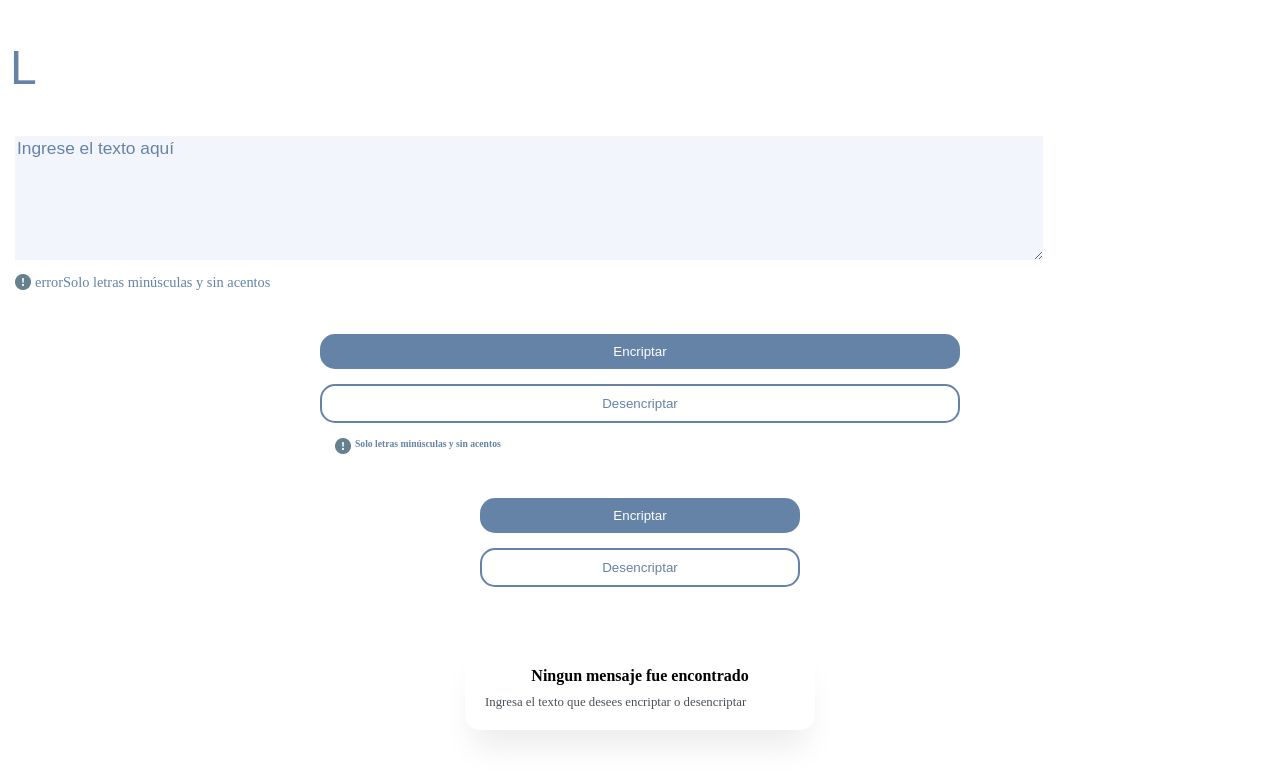
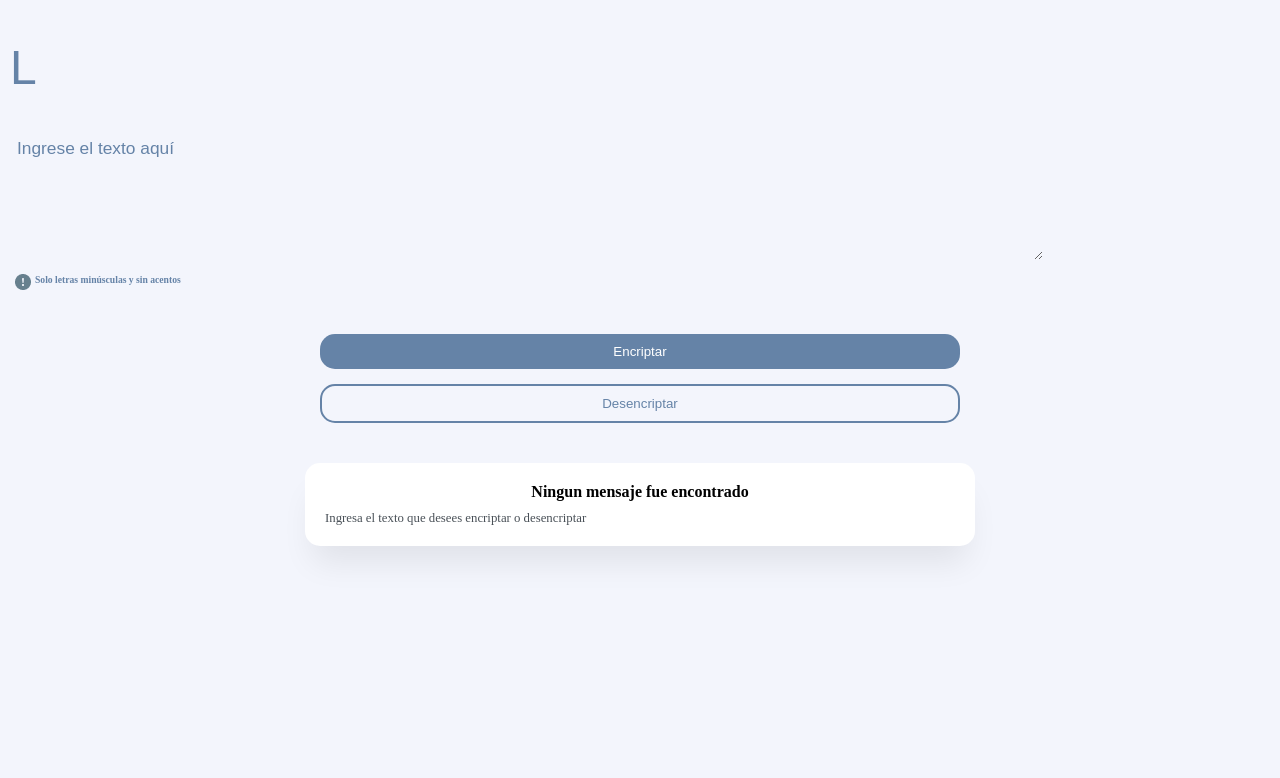
Before and after one commit to Leydisfh/Encriptador, a plain HTML site: page index.html in a window 1280 px wide. Drawn offline with Linux system fonts and the light colour scheme.

Commit message:
Corrigiendo errores del merge

```diff
--- a/index.html
+++ b/index.html
@@ -16,31 +16,20 @@
         <section class="encriptador">
             <div class="content">
                 <textarea name="" class="texto" cols="20" rows="8" placeholder="Ingrese el texto aquí"></textarea>
-        <div class="advertencia">
-            <span class="material-symbols-outlined">
-                error
-            </span>
-            <p>Solo letras minúsculas y sin acentos</p>
-
 
         </div>
-            <div class="seccion_encriptados">
-                <button class="encriptar" id="encriptar" >Encriptar</button>
-                <input type="button" class="desencriptar" value="Desencriptar">
-
-                <div class="advertencia">
-                    <h6>Solo letras minúsculas y sin acentos</h6>
-                </div>
+        <div class="advertencia">
+            <h6>Solo letras minúsculas y sin acentos</h6>
+        </div>
 
                 <div class="seccion_encriptados">
-                    <button class="encriptar">Encriptar</button>
+                    <button class="encriptar" id="encriptar">Encriptar</button>
                     <button class="desencriptar" >Desencriptar</button>
                 </div>
                     <div class="respuesta">
                         <h3> Ningun mensaje fue encontrado</h3>
                         <p> Ingresa el texto que desees encriptar o desencriptar</p>
                 </div>
-            </div>
 
         </section>
     </main>
--- a/styles.css
+++ b/styles.css
@@ -2,10 +2,8 @@
     margin: 0;
 }
 
-<<<<<<< HEAD
-=======
-/* Logo*/
->>>>>>> javascript
+
+
 body{
     background-color: #F3F5FC;
     width: 100%;
```
